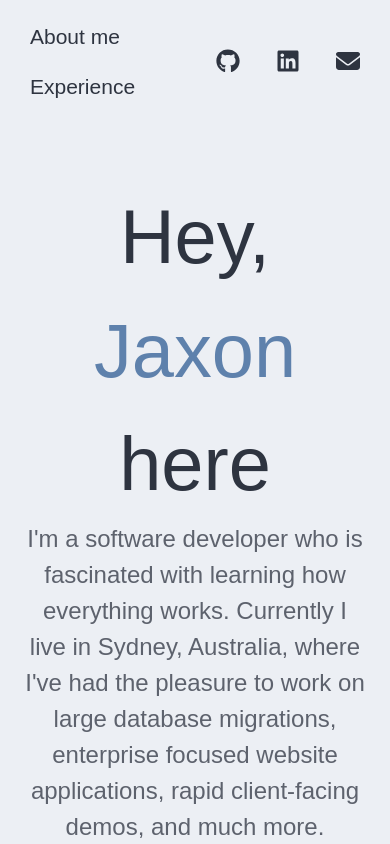
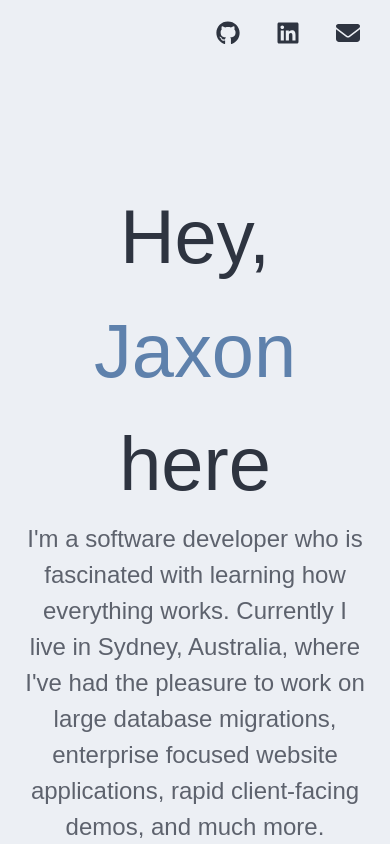
Before and after one commit to jaxonlloyd05/portfolio, a React (Vite) app: page / in a window 390 px wide. Shown: the top 844 px of the page. Built offline with nearby package versions, Linux system fonts and the light colour scheme; a web font is replaced by a local one.

Commit message:
fixed navbar for smaller viewports, added smoother scroll

```diff
--- a/src/app.css
+++ b/src/app.css
@@ -14,6 +14,10 @@
   text-rendering: optimizeLegibility;
   -webkit-font-smoothing: antialiased;
   -moz-osx-font-smoothing: grayscale;
+}
+
+html {
+  scroll-behavior: smooth;
 }
 
 body {
--- a/src/components/Header.tsx
+++ b/src/components/Header.tsx
@@ -10,7 +10,7 @@ const Header: React.FC = () => {
           <a className='link link-hover text-primary px-3 hidden md:block' href='/#intro' aria-label='link-intro'>Jaxon Lloyd</a>
         </div>
         <div className='flex-3'>
-          <ul className="menu menu-horizontal rounded-box">
+          <ul className="menu menu-horizontal rounded-box hidden md:inline-flex">
             <li><a className='link link-hover' href='/#aboutme' aria-label='link-aboutme'>About me</a></li>
             <li><a className='link link-hover' href='/#experience' aria-label='link-aboutme'>Experience</a></li>
           </ul>
```
